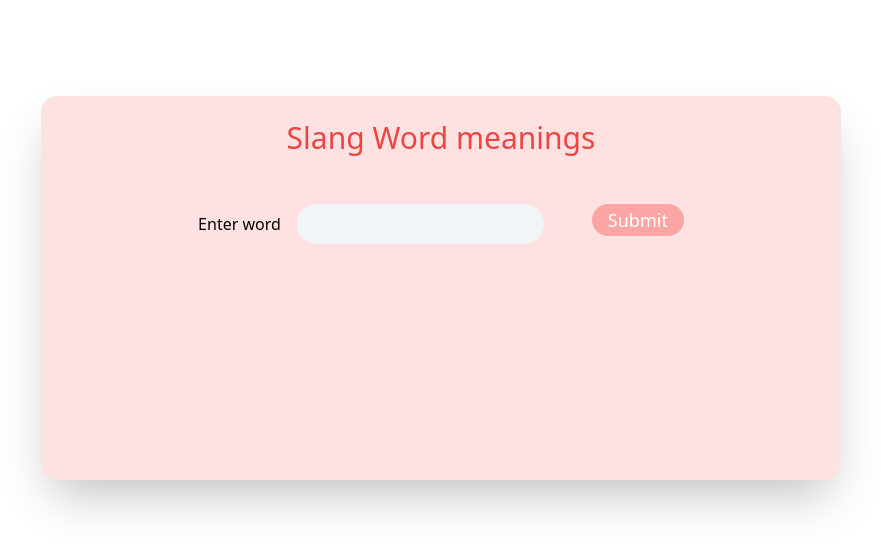
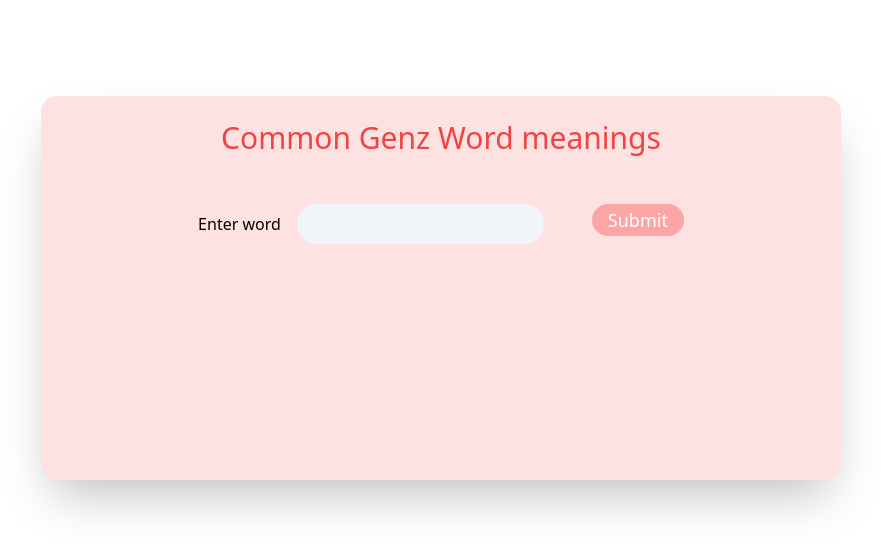
Before and after one commit to jayk-gupta/Genz-words-meanings, a website built with Vite: page index.html in a window 1280 px wide. Shown: the whole page, without its empty margins (199-1080 px from the left). Built offline with nearby package versions, Linux system fonts and the light colour scheme.

Commit message:
Update index.html

```diff
--- a/index.html
+++ b/index.html
@@ -12,7 +12,7 @@
     <div
       class="h-3/4 w-11/12 mx-auto md:h-96 md:w-[50rem] bg-red-100 p-6 rounded-2xl mt-[6rem] flex flex-col gap-12 items-center shadow-2xl"
     >
-        <h2 class="text-red-500 text-xl md:text-3xl">Slang Word meanings</h2>
+        <h2 class="text-red-500 text-xl md:text-3xl">Common Genz Word meanings</h2>
       <form action="" class="form  flex flex-col md:flex-row gap-12">
         <label for="" class=""
           >Enter word<input
```
